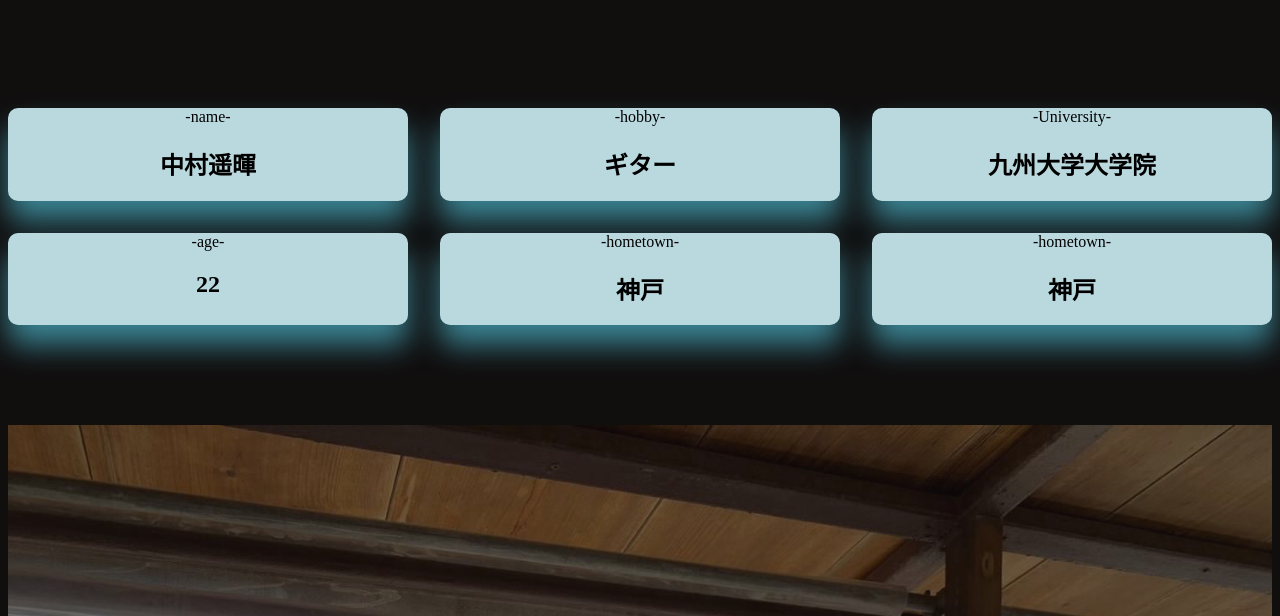
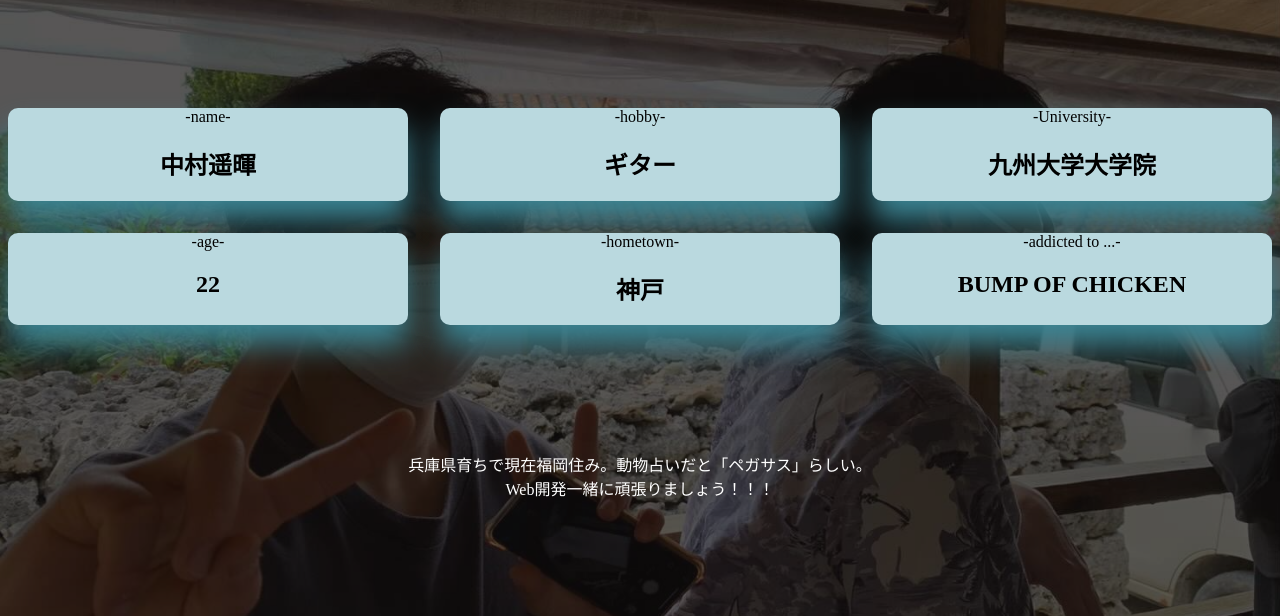
Before and after one commit to harukistra/my-portfolio, a plain HTML site: page index.html in a window 1280 px wide. Shown: the part 184-800 px from the top of the page. Drawn offline with Linux system fonts and the light colour scheme.

Commit message:
portfolio少し

```diff
--- a/index.html
+++ b/index.html
@@ -39,15 +39,20 @@
             <h2>神戸</h2>
         </div>
 
-        <div class="sub">-hometown-
-            <h2>神戸</h2>
+        <div class="sub">-addicted to ...-
+            <h2>BUMP OF CHICKEN</h2>
         </div>
 
         </div>
 
 
         <img id="me" src="me2.jpg">
+    </div>
 
+    <div id="article">
+        <article>兵庫県育ちで現在福岡住み。動物占いだと「ペガサス」らしい。<br>
+            Web開発一緒に頑張りましょう！！！<br>
+        </article>
     </div>
 
 
--- a/style.css
+++ b/style.css
@@ -1,6 +1,9 @@
 html {
   font-family: serif;
   background-color: rgb(17, 14, 14);
+  /* background-image: url("me2.jpg"); */
+  width: 100%;
+  opacity: 1;
 }
 
 #header {
@@ -22,11 +25,12 @@ html {
 
 #me {
   width: 100%;
-  opacity: 0.4;
-  position: inherit;
+  opacity: 0.3;
+  position: absolute;
   top: 0;
   left: 0;
   right: 0;
+  z-index: -1;
 }
 
 #line {
@@ -70,3 +74,12 @@ html {
 .sub:hover {
   transform: scale(1.2, 1.2);
 }
+
+#article {
+  z-index: 100;
+  opacity: 1;
+  font-size: 1rem;
+  color: #fff;
+  text-align: center;
+  margin-top: 10%;
+}
```
